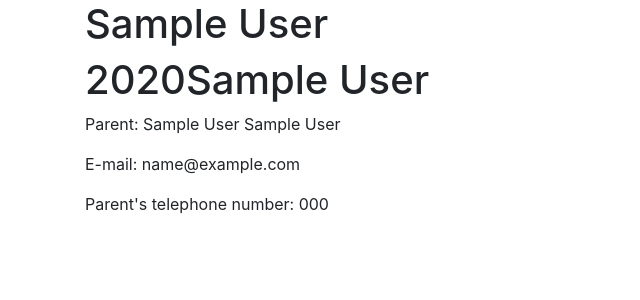
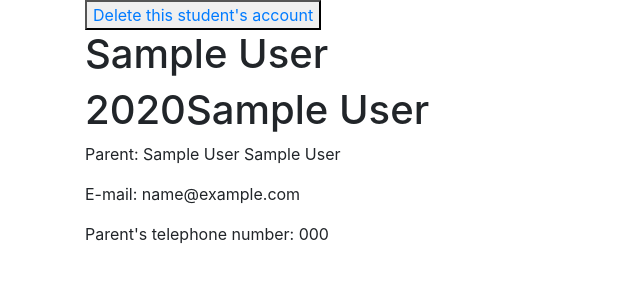
Before and after one commit to irinakulinich3712/english_for_kids, a Django app: page /students/1/ in a window 1280 px wide. Shown: the top 300 px of the page, without its empty margins (0-640 px from the left). Run offline with Django 3.2, Linux system fonts and the light colour scheme; tables that the repository leaves empty hold one stand-in row (values such as "Sample post"); some libraries are stand-ins or nearby versions.

Commit message:
Update student_account.html
Adding a delete button with link to student deletion view

```diff
--- a/english_courses/main/templates/main/student_account.html
+++ b/english_courses/main/templates/main/student_account.html
@@ -1,6 +1,8 @@
 {% extends 'main/base.html' %}
 
 {% block content %}
+
+<button> <a href="{% url 'delete_student' student.id %}">Delete this student's account</a> </button>
 
 <div class="student-account" >
     {% if student %}
```
